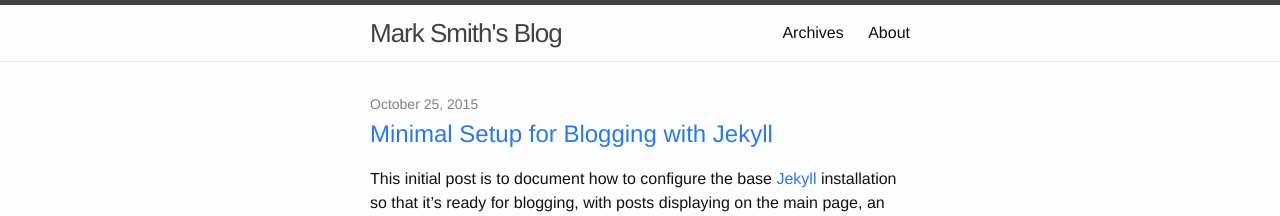
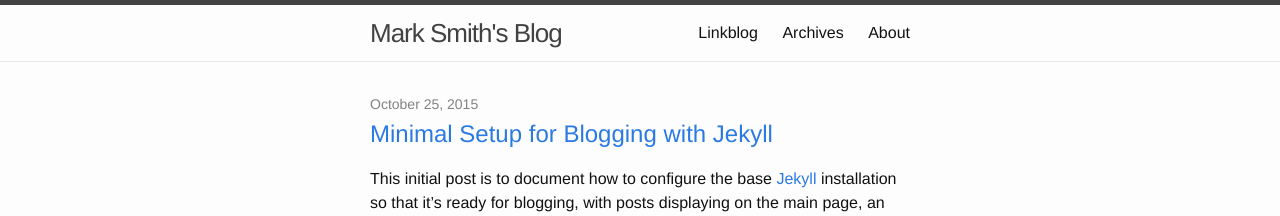
Before and after one commit to mjgs/mjgs.github.io, a Jekyll site: the page built from index.html, in a window 1280 px wide. Shown: the top 216 px of the page. Built offline with Jekyll 4.4.1, drawn with Linux system fonts in a browser that asks for light colours.

Commit message:
Added link to linkblog in header

```diff
--- a/_includes/header.html
+++ b/_includes/header.html
@@ -15,11 +15,9 @@
       </a>
 
       <div class="trigger">
-        {% for page in site.pages %}
-          {% if page.title %}
-          <a class="page-link" href="{{ page.url | prepend: site.baseurl }}">{{ page.title }}</a>
-          {% endif %}
-        {% endfor %}
+        <a class="page-link" href="http://links.markjgsmith.com">Linkblog</a>
+        <a class="page-link" href="/archives">Archives</a>
+        <a class="page-link" href="/about">About</a>
       </div>
     </nav>
 
```
